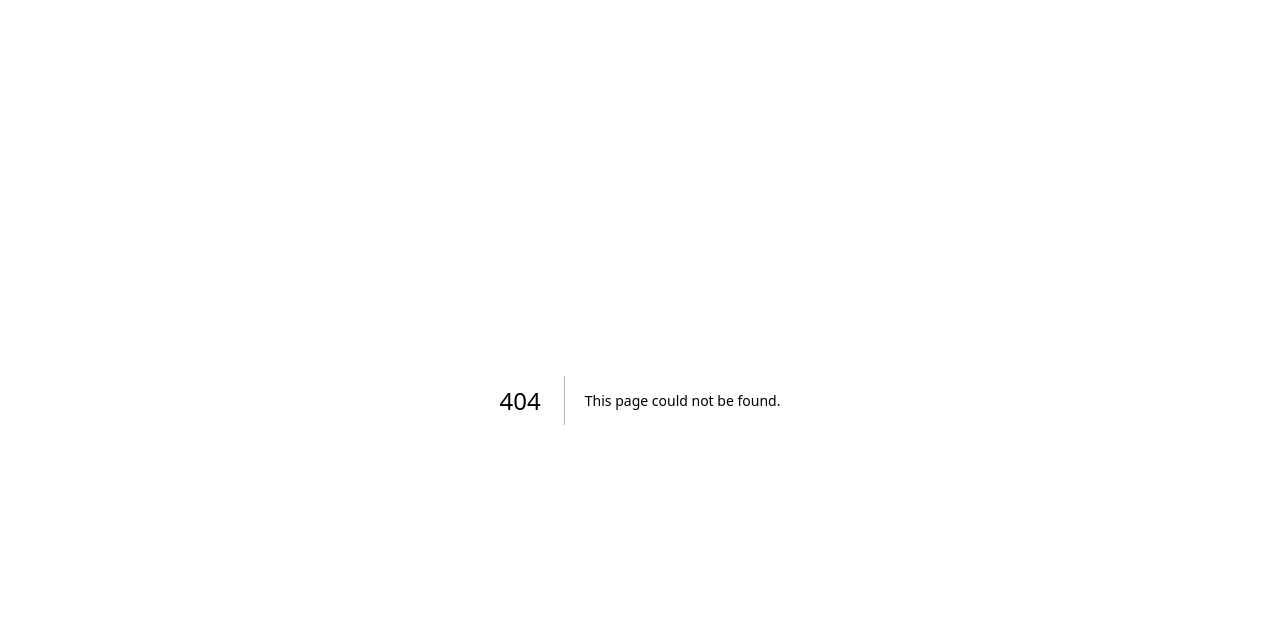
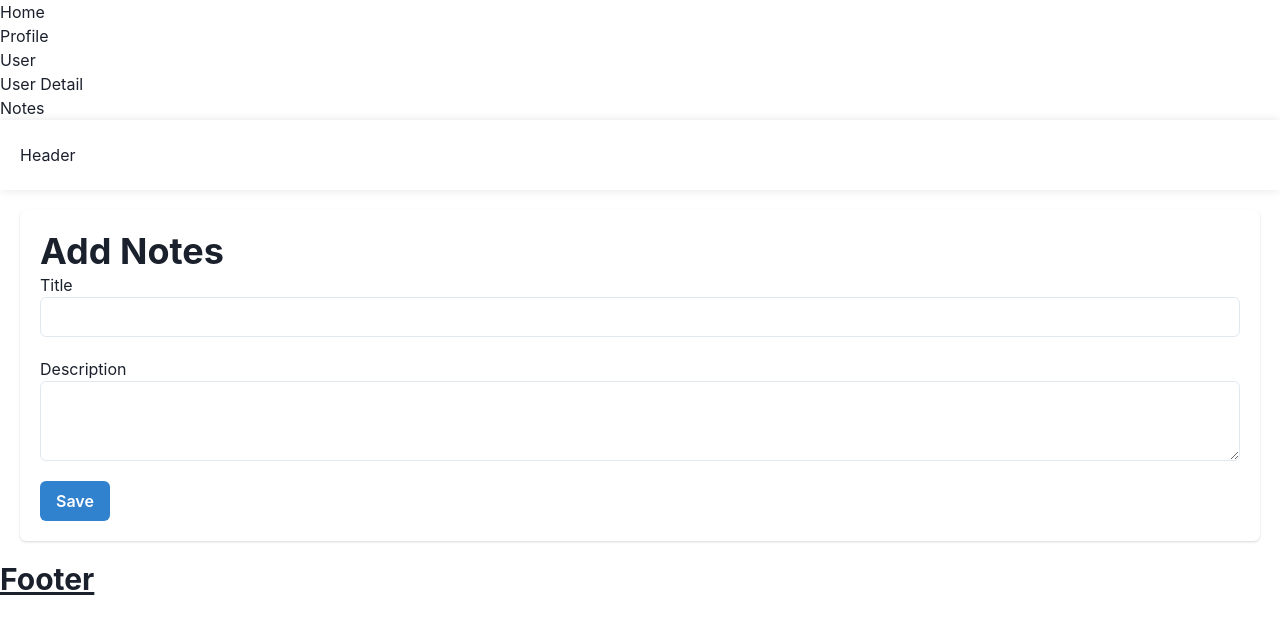
Before and after one commit to mnaufalammarr/Sanbercode-Next-JS-Batch-50, a Next.js app in the folder sanber-nextjs/: page /notes/edit/1 in a window 1280 px wide. Before the commit this address had no page. Shown: the top 634 px of the page. Built offline with nearby package versions, Linux system fonts and the light colour scheme; no server answers.

Commit message:
Tugas Hari-13 CRUD 2

```diff
--- /dev/null
+++ b/sanber-nextjs/pages/notes/edit/[id].js
@@ -0,0 +1,99 @@
+import dynamic from "next/dynamic";
+import {
+  Box,
+  Flex,
+  Grid,
+  GridItem,
+  Card,
+  CardBody,
+  CardHeader,
+  CardFooter,
+  Text,
+  Button,
+  Heading,
+  Input,
+  Textarea,
+} from "@chakra-ui/react";
+import { useRouter } from "next/router";
+import { useEffect, useState } from "react";
+
+const LayoutComponent = dynamic(() => import("@/layout"));
+
+export default function EditNotes() {
+  const router = useRouter();
+  const { id } = router.query;
+  const [Notes, setNotes] = useState();
+
+  const HandleSubmit = async (event) => {
+    try {
+      const response = await fetch(
+        `https://paace-f178cafcae7b.nevacloud.io/api/notes/update/${id}`,{
+          method: "PATCH",
+          body: JSON.stringify({
+            title: Notes?.title,
+            description: Notes?.description,
+          }),
+          headers: {
+            "Content-Type": "application/json",
+          },
+        }
+      )
+      const result = await response.json();
+      if(result?.success){
+        router.push("/notes")
+      }
+    } catch (error) {
+
+    }
+  }
+  useEffect(() => {
+    async function fetchingData() {
+      const res = await fetch(
+        `https://paace-f178cafcae7b.nevacloud.io/api/notes/${id}`
+      );
+      const listNotes = await res.json();
+
+      setNotes(listNotes?.data);
+    }
+    fetchingData();
+  }, [id]);
+  return (
+    <div>
+      <LayoutComponent
+        metaTitle="Notes"
+        metaDescription="Ini adalah halaman Notes"
+      >
+        <Card margin="5" padding="5">
+          <Heading>Add Notes</Heading>
+          <Grid gap="5">
+            <GridItem>
+              <Text>Title</Text>
+              <Input
+                onChange={(event) =>
+                  setNotes({
+                    ...Notes,
+                    title: event.target.value,
+                  })
+                } value={Notes?.title || ""}
+              />
+            </GridItem>
+            <GridItem>
+              <Text>Description</Text>
+              <Textarea
+                onChange={(event) =>
+                  setNotes({
+                    ...Notes,
+                    description: event.target.value,
+                  })
+                } value={Notes?.description || ""}
+              />
+            </GridItem>
+            <GridItem>
+              <Button colorScheme="blue" onClick={()=> HandleSubmit()}>Save</Button>
+            </GridItem>
+          </Grid>
+        </Card>
+      </LayoutComponent>
+    </div>
+  );
+}
--- a/sanber-nextjs/pages/notes/index.js
+++ b/sanber-nextjs/pages/notes/index.js
@@ -19,6 +19,21 @@
 export default function Notes() {
   const router = useRouter();
   const [Notes, setNotes] = useState([]);
+  const HandleDelete = async (id) => {
+    try {
+      const response = await fetch(
+        `https://paace-f178cafcae7b.nevacloud.io/api/notes/delete/${id}`,{
+          method: "DELETE"
+        }
+      )
+      const result = await response.json();
+      if(result?.success){
+        router.reload();
+      }
+    } catch (error) {
+
+    }
+  }
   useEffect(() => {
     async function fetchingData() {
       const res = await fetch(
@@ -60,8 +75,8 @@
                     <Text>{note.description}</Text>
                   </CardBody>
                   <CardFooter>
-                    <Button flex="1" variant="ghost">Edit</Button>
-                    <Button flex="1" colorScheme="red">Delete</Button>
+                    <Button onClick={()=> router.push(`/notes/edit/${note.id}`)} flex="1" variant="ghost">Edit</Button>
+                    <Button onClick={() => HandleDelete(note?.id)} flex="1" colorScheme="red">Delete</Button>
                   </CardFooter>
                 </Card>
               </GridItem>
```
